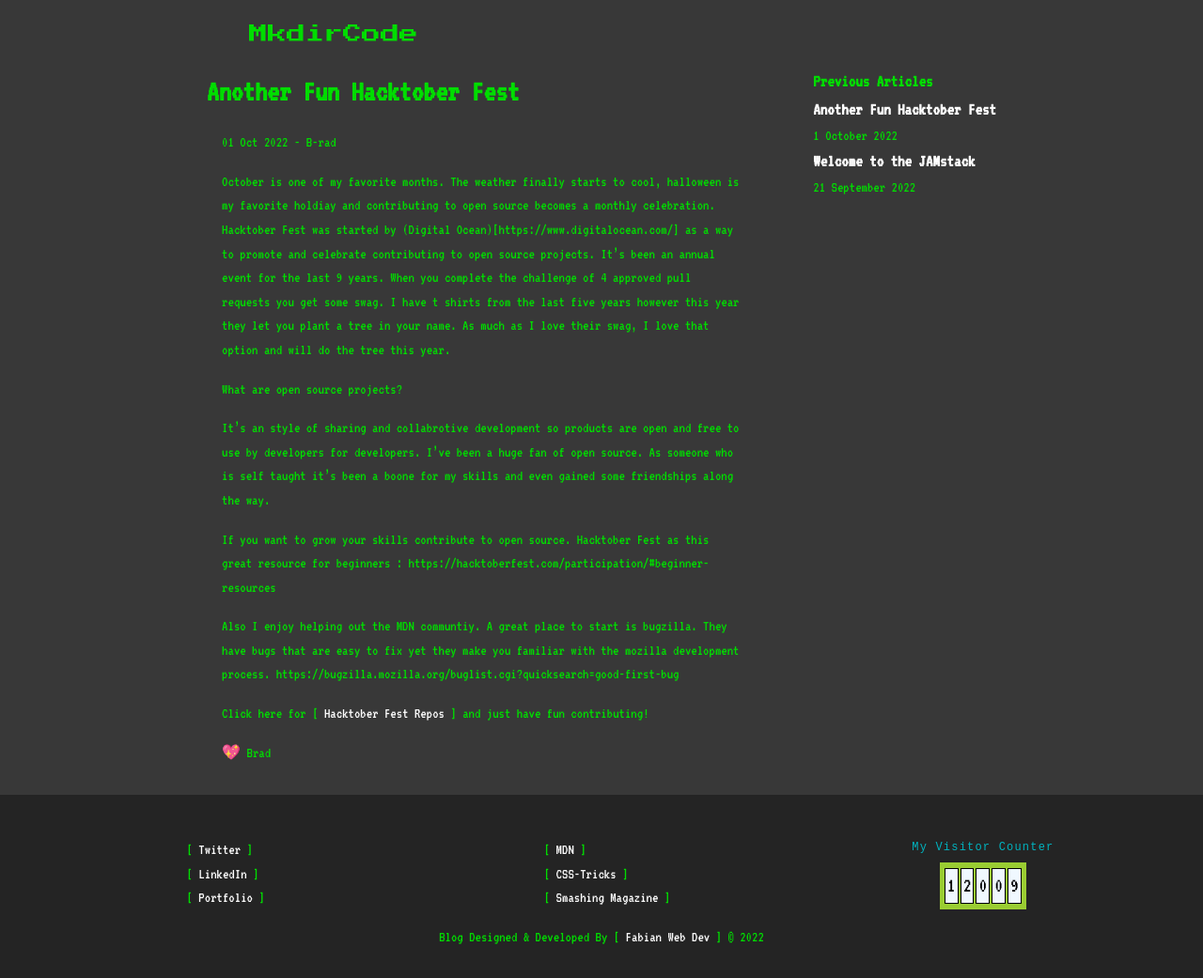
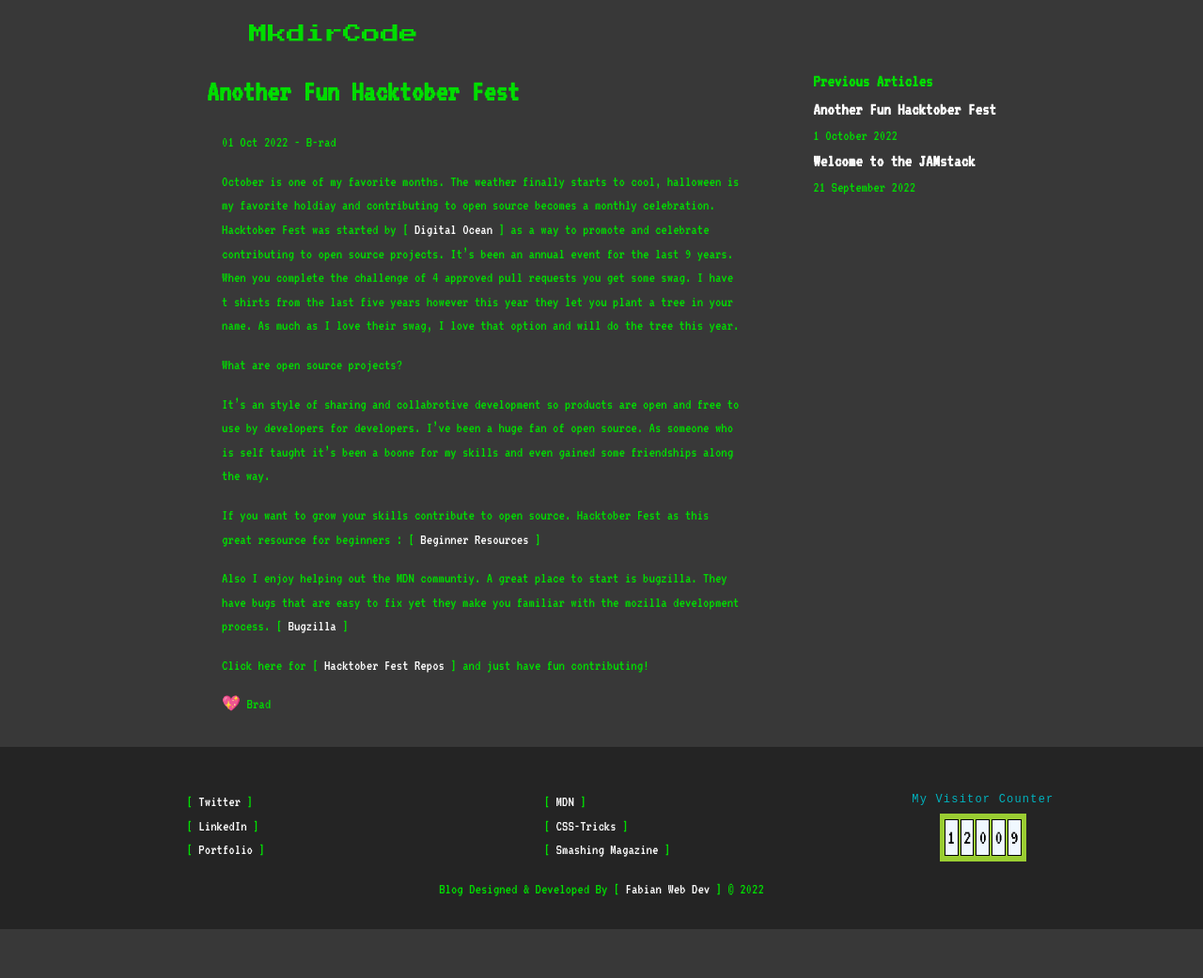
Before and after one commit to BradFabian/personalblog, a Jekyll site: the page built from _posts/2022-10-01-Hacktoberfest.md, in a window 1280 px wide. Shown: the whole page at 94% size. Built offline with Jekyll 4.4.1, drawn with Linux system fonts in a browser that asks for light colours; after the commit the page ends 989 px from its top, so only the background shows below that; some of the changed lines change nothing that is shown.

Commit message:
fixed links on hacktoberfest blog post

```diff
--- a/_posts/2022-10-01-Hacktoberfest.md
+++ b/_posts/2022-10-01-Hacktoberfest.md
@@ -6,7 +6,7 @@ tags: [Hacktoberfest, Open Source, Git]
 ---
 
 
-October is one of my favorite months. The weather finally starts to cool, halloween is my favorite holdiay and contributing to open source becomes a monthly celebration. Hacktober Fest was started by (Digital Ocean)[https://www.digitalocean.com/] as a way to promote and celebrate contributing to open source projects. It's been an annual event for the last 9 years. When you complete the challenge of 4 approved pull requests you get some swag. I have t shirts from the last five years however this year they let you plant a tree in your name. As much as I love their swag, I love that option and will do the tree this year.
+October is one of my favorite months. The weather finally starts to cool, halloween is my favorite holdiay and contributing to open source becomes a monthly celebration. Hacktober Fest was started by [Digital Ocean](https://www.digitalocean.com/) as a way to promote and celebrate contributing to open source projects. It's been an annual event for the last 9 years. When you complete the challenge of 4 approved pull requests you get some swag. I have t shirts from the last five years however this year they let you plant a tree in your name. As much as I love their swag, I love that option and will do the tree this year.
 
 What are open source projects?
 
@@ -14,11 +14,11 @@ It's an style of sharing and collabrotive development so products are open and f
 
 If you want to grow your skills contribute to open source.
 Hacktober Fest as this great resource for beginners :
-https://hacktoberfest.com/participation/#beginner-resources
+[Beginner Resources](https://hacktoberfest.com/participation/#beginner-resources)
 
 Also I enjoy helping out the MDN communtiy. A great place to start is bugzilla.
 They have bugs that are easy to fix yet they make you familiar with the mozilla development process.
-https://bugzilla.mozilla.org/buglist.cgi?quicksearch=good-first-bug
+[Bugzilla](https://bugzilla.mozilla.org/buglist.cgi?quicksearch=good-first-bug)
 
 
 Click here for [Hacktober Fest Repos](https://github.com/topics/hacktoberfest) and just have fun contributing!
```
